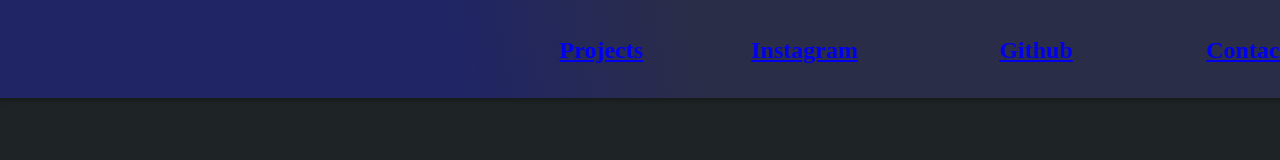
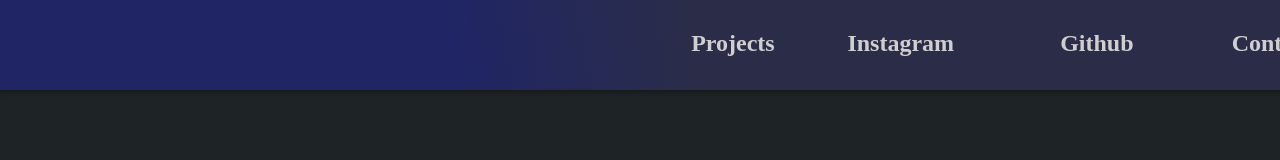
Before and after one commit to amubacr/OfficialPortfolio, a plain HTML site: page index.html in a window 1280 px wide. Shown: the top 160 px of the page. Drawn offline with Linux system fonts and the light colour scheme.

Commit message:
Update: + Fix Nav Items list and Change Nav Bar Height

```diff
--- a/css/style.css
+++ b/css/style.css
@@ -1,6 +1,5 @@
 body {
     background-color: #1E2425;
-    ;
     font-family: Helvetica, Source Code Pro, sans-serif;
     font-weight: 1.5;
     padding: 0;
@@ -10,7 +9,7 @@ body {
 .nav-area {
     position: absolute;
     width: 1366px;
-    height: 98px;
+    height: 90px;
     padding: 0;
     margin: 0;
 
@@ -25,21 +24,26 @@ body {
 
 }
 .nav-items ul li{
+    position: -ms-page;
     display: inline-block;
-    position: static;
     width: 116px;
     height: 31px;
     left: 720px;
     top: 34px;
-    padding-top: 1.2rem;
-    padding-right: 3.9rem;
-    margin-right: 1rem;
-    margin-left: 1rem;
+    padding-top: 0.9rem;
+    padding-right: 3rem;
+    margin-right: 5px;
+    margin-left: 6px;
 
     font-family: Fira Code;
     font-style: normal;
     font-weight: bold;
     font-size: 24px;
-    line-height: 31px;
+    font
+    line-height: 30px;
+}
+
+.nav-items ul li a {
     text-decoration-line: none;
+    color: #CFCFCF;
 }
```
